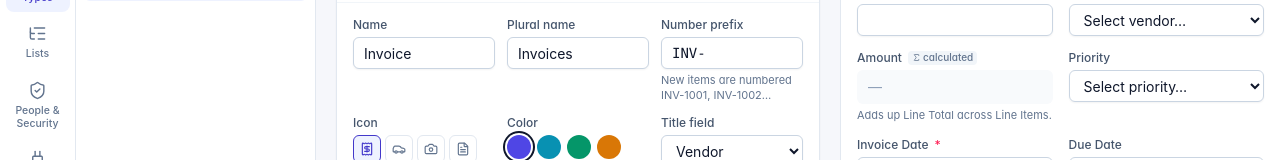
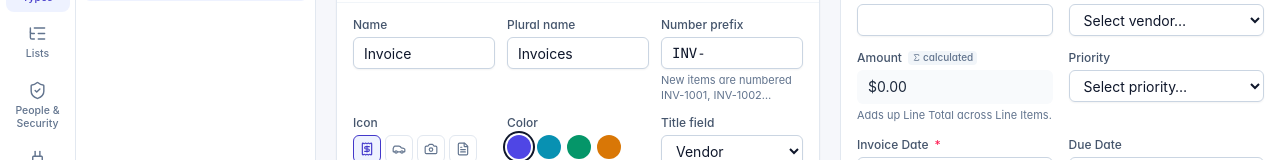
Before and after one commit to empowerment-ai/modus, a React (Vite) app in the folder apps/studio/: page / in a window 1280 px wide. Both pictures are taken after a click on the button "Object Types". Shown: the part 173-333 px from the top of the page. Built offline with nearby package versions, Linux system fonts and the light colour scheme.

Commit message:
Studio: forms show current totals even when the caller drops them
The Workspace keeps only editable fields in its draft, so a recalculated
Amount was dropped and the form showed the stale one until Save. While
editing, FormRenderer now normalizes the values it displays.

```diff
--- a/apps/studio/src/components/FormRenderer.tsx
+++ b/apps/studio/src/components/FormRenderer.tsx
@@ -28,7 +28,10 @@ interface Props {
   onFieldClick?: (fieldId: string) => void
 }
 
-export function FormRenderer({ type, lists, users, values, onChange, access, includeSystem, errors, highlightFieldId, onFieldClick }: Props) {
+export function FormRenderer({ type, lists, users, values: given, onChange, access, includeSystem, errors, highlightFieldId, onFieldClick }: Props) {
+  // While editing, show totals and calculated columns current even when the caller
+  // keeps only the fields the person may change (a total is never one of them).
+  const values = onChange ? normalizeData(type, given) : given
   const fields = type.fields.filter((f) => (includeSystem || !f.system) && access?.[f.id] !== 'hidden')
   const hiddenCount = access ? type.fields.filter((f) => (includeSystem || !f.system) && access[f.id] === 'hidden').length : 0
 
```
